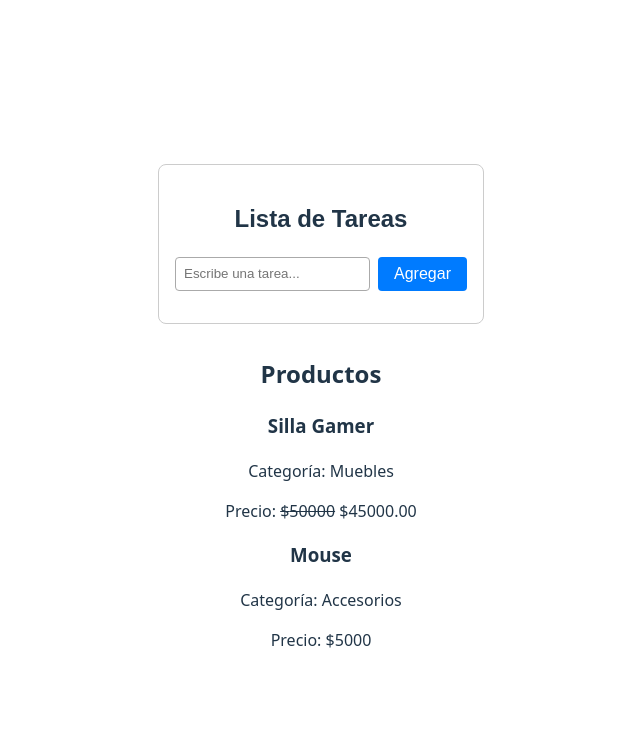
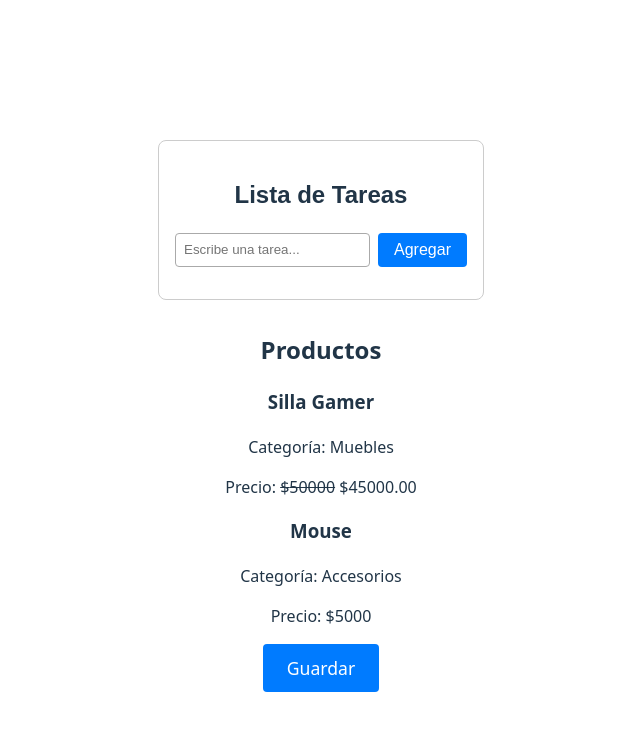
Before and after one commit to mrmetapod2/clase10_fullstack_react, a React (Vite) app: page / in a window 1280 px wide. Shown: the top 730 px of the page, without its empty margins (319-959 px from the left). Built offline with nearby package versions, Linux system fonts and the light colour scheme.

Commit message:
creacion de CustomButton

```diff
--- a/src/App.jsx
+++ b/src/App.jsx
@@ -1,6 +1,7 @@
 import './App.css'
 import ListaTareas from './components/ListaTareas'
 import Producto from './components/Producto'
+import CustomButton from './components/CustomButton'
 
 function App() {
 
@@ -20,6 +21,14 @@ function App() {
         price={5000}
         category="Accesorios"
       />
+
+      <CustomButton
+        btnText="Guardar"
+        variant="primary"
+        size="large"
+        disabled={false}
+        onClick={() => alert("Guardado")}
+      />
     </>
   )
 }
--- /dev/null
+++ b/src/components/CustomButton.jsx
@@ -0,0 +1,17 @@
+import React from "react";
+import "../MisComponentes.css";
+
+function CustomButton({ btnText, variant, size, disabled, onClick }) {
+
+    return (
+        <button
+            className={`btn btn-${variant} btn-${size}`}
+            disabled={disabled}
+            onClick={onClick}
+        >
+            {btnText}
+        </button>
+    )
+}
+
+export default CustomButton;
```
